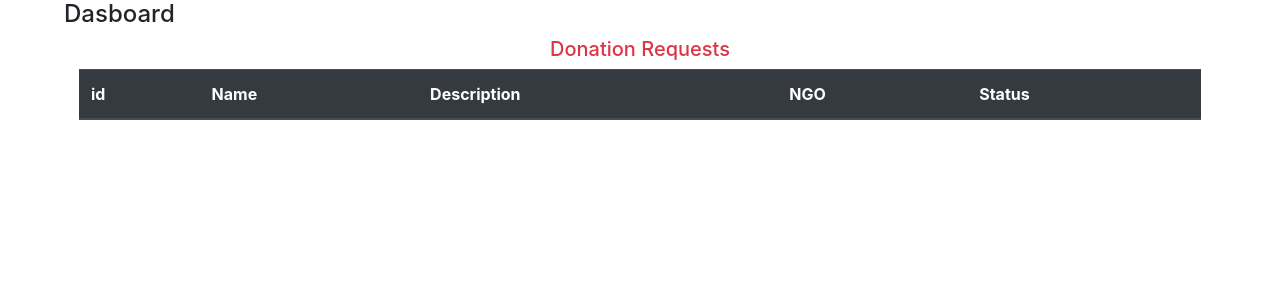
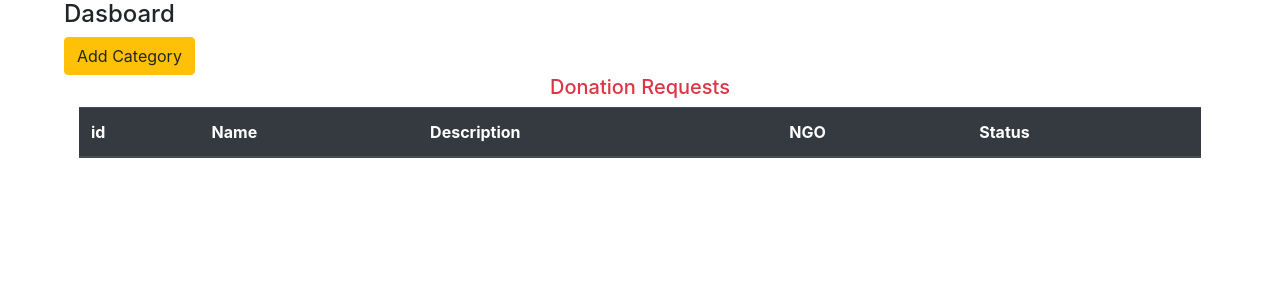
Before and after one commit to mc3o/online-charity, a Django app: page /admin-profile/ in a window 1280 px wide. Shown: the part 56-356 px from the top of the page. Run offline with Django 3.2, Linux system fonts and the light colour scheme; the visitor is signed in with stand-in values (Sample User, id 1); data that the repository does not hold is empty; some libraries are stand-ins or nearby versions.

Commit message:
admin can add categories of donations

```diff
--- a/charityapp/templates/users/donor_profile.html
+++ b/charityapp/templates/users/donor_profile.html
@@ -5,9 +5,9 @@
 
         <div class="col-sm-12">
             <div class="media" style="width: 40%; margin:1em auto;">
-                {% if ngo.image %}
-                    <img src="{{ngo.image.url}}" alt="{{user.username}}" class="account-img">
-                    {%else%}
+                {% if donor.image %}
+                    <img src="{{donor.image.url}}" alt="{{user.username}}" class="account-img">
+                {%else%}
                     No image
                 {% endif %}
                 <div class="media-body" style="margin-left: 1em;">
--- a/charityapp/templates/users/login.html
+++ b/charityapp/templates/users/login.html
@@ -14,7 +14,8 @@
                 </div>
             </form>
             <div class="pt-3">
-                <small class="text-muted">Need an account? <a href="{% url 'register'%}" class="btn btn-outline-success">Sign up</a></small>
+                <small class="text-muted">Need an account as a Donor? <a href="{% url 'reg-donor'%}" class="btn btn-outline-success">Register Donor</a></small>
+                <small class="text-muted">Need an account as a NGO? <a href="{% url 'reg-ngo'%}" class="btn btn-outline-success">Register NGO</a></small>
                 <small>Forgot password? <a href="{% url 'password_reset' %}">Reset Password </a></small>
 
             </div>
--- a/ngo/templates/admin_profile.html
+++ b/ngo/templates/admin_profile.html
@@ -6,6 +6,12 @@
 
     </div>
     <div class="row">
+        <a href="{% url 'add-category' %}" class="btn btn-warning">Add Category</a>
+        <ul>
+            {% for category in categories %}
+            <li>{{category.name}}</li>
+            {% endfor %}
+        </ul>
         <div class="col-sm-12">
             <h5 class="text-danger text-center">Donation Requests</h5>
             <table class="table">
--- a/ngo/urls.py
+++ b/ngo/urls.py
@@ -10,6 +10,7 @@ urlpatterns = [
     path('request/<int:pk>/', views.DonationDetailView.as_view(), name='donation-detail'),
     path('request/<int:pk>/update/', views.DonationUpdateView.as_view(), name='update-donation'),
     path('request/<int:pk>/delete/', views.DonationDeleteView.as_view(), name='delete-donation'),
+    path('add_cate/', views.add_category, name='add-category')
 
     # path('request/<int:id>/', views.donations_detail, name='donation-detail'),
 
--- a/ngo/views.py
+++ b/ngo/views.py
@@ -1,7 +1,7 @@
 from django.shortcuts import render, redirect, get_object_or_404, reverse
-from .forms import DonationForm, RequestForm
+from .forms import DonationForm, RequestForm, CategoryForm
 from django.http import HttpResponseRedirect, JsonResponse
-from .models import Donation, MadeDonation
+from .models import Donation, MadeDonation, Category
 from django.contrib.auth.decorators import login_required
 from charityapp.decorators import ngo_required, donor_required
 from charityapp.models import NGO, Donor
@@ -10,6 +10,7 @@
 from django.contrib.auth.mixins import UserPassesTestMixin
 from django.utils.decorators import method_decorator
 from django.contrib.auth.decorators import login_required
+from django.contrib import messages
 
 # Create your views here.
 
@@ -69,8 +70,10 @@
 @user_passes_test(lambda u: u.is_superuser)
 def admin_profile(request):
     donation_req = Donation.display_all_donations()
+    categories = Category.objects.all()
     context = {
         'donations': donation_req,
+        'categories': categories
     }
     return render(request, 'admin_profile.html', context)
 
@@ -121,3 +124,16 @@
             'donation': donation
         }
         return render(request, 'donationforms.html', context)
+
+@user_passes_test(lambda u: u.is_superuser)
+def add_category(request):
+
+    if request.method == 'POST':
+        form = CategoryForm(request.POST)
+        if form.is_valid():
+            form.save()
+            messages.success(f'Category successfully added')
+            return redirect('admin_profile')
+    else:
+        form = CategoryForm()
+        return render(request, 'category_form.html', {"form": form})
```
Also changed, not shown: ngo/forms.py (+7 -1 lines), ngo/templates/category_form.html (added, +18 -0 lines), media/photos/fan_tantmSx.jpg (added), media/photos/flowers_AwukuGP.jpg (added), media/photos/smoke.jpg (added).
